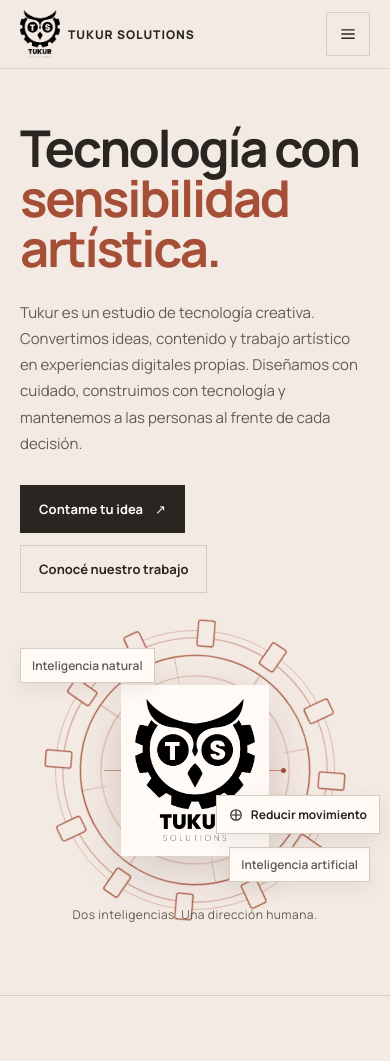
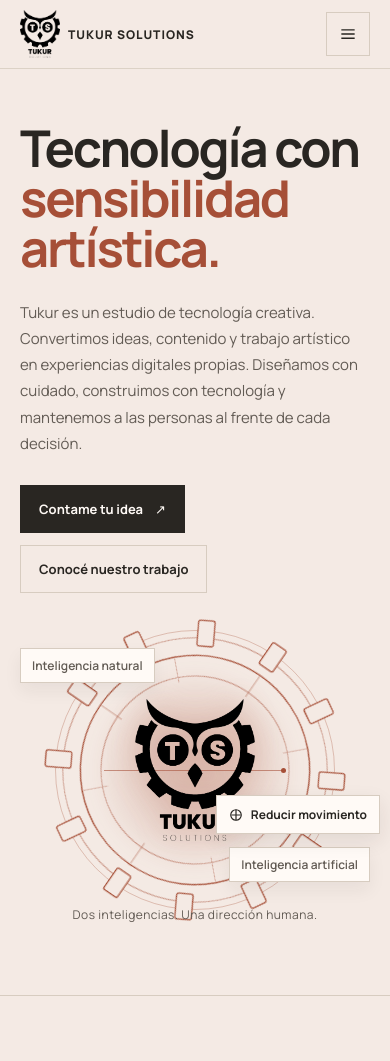
Before and after one commit to MiloDou/tukur-solutions-site, a plain HTML site: page index.html in a window 390 px wide. Shown: the top 1061 px of the page. Drawn offline with Linux system fonts and the light colour scheme.

Commit message:
Show the transparent Tukur logo without a plate

```diff
--- a/index.html
+++ b/index.html
@@ -77,9 +77,9 @@
     .gear-tooth, .gear-ring { fill: var(--paper); stroke: var(--accent); stroke-width: 1.2; vector-effect: non-scaling-stroke; }
     .gear-inner { fill: none; stroke: color-mix(in srgb, var(--accent) 58%, transparent); stroke-width: 1; vector-effect: non-scaling-stroke; }
     .gear-spoke { fill: none; stroke: color-mix(in srgb, var(--accent) 45%, transparent); stroke-width: 1; vector-effect: non-scaling-stroke; }
-    .logo-halo { position: absolute; z-index: -1; width: 242px; height: 242px; border-radius: 50%; background: radial-gradient(circle, color-mix(in srgb, var(--accent) 18%, var(--paper-strong)) 0, color-mix(in srgb, var(--accent) 7%, var(--paper)) 49%, transparent 72%); filter: blur(8px); }
-    .logo-plate { position: relative; display: grid; width: 194px; height: 224px; place-items: center; background: var(--paper-strong); box-shadow: 0 18px 42px rgba(41, 38, 34, .12); }
-    .logo-plate img { display: block; width: 154px; height: 182px; object-fit: contain; }
+    .logo-halo { position: absolute; z-index: -1; width: 242px; height: 242px; border-radius: 50%; background: radial-gradient(circle, color-mix(in srgb, var(--accent) 28%, transparent) 0, color-mix(in srgb, var(--accent) 13%, transparent) 46%, transparent 72%); filter: blur(10px); }
+    .logo-wrap { position: relative; display: grid; width: 194px; height: 224px; place-items: center; }
+    .logo-wrap img { display: block; width: 154px; height: 182px; object-fit: contain; filter: drop-shadow(0 0 14px color-mix(in srgb, var(--accent) 30%, transparent)); }
     .stage-label { position: absolute; z-index: 2; padding: 8px 11px; border: 1px solid var(--line); background: var(--paper-strong); color: var(--muted); font-size: 12px; font-weight: 600; box-shadow: 0 8px 18px rgba(41, 38, 34, .06); }
     .stage-label-human { top: 19%; left: 1%; }
     .stage-label-ai { right: 0; bottom: 19%; }
@@ -176,8 +176,8 @@
       .nav .nav-cta { padding: 10px 12px; }
       .hero { gap: 20px; min-height: auto; padding-block: 68px 77px; }
       .brand-stage { min-height: 350px; }
-      .logo-plate { width: 166px; height: 190px; }
-      .logo-plate img { width: 132px; height: 158px; }
+      .logo-wrap { width: 166px; height: 190px; }
+      .logo-wrap img { width: 132px; height: 158px; }
       .stage-label-human { left: -1%; }
       .section-heading { grid-template-columns: 1fr; gap: 16px; }
       .section-heading p { max-width: 520px; }
@@ -203,8 +203,8 @@
       .brand-stage::after { width: 224px; }
       .gear-art { width: 310px; }
       .logo-halo { width: 204px; height: 204px; }
-      .logo-plate { width: 148px; height: 171px; }
-      .logo-plate img { width: 120px; height: 142px; }
+      .logo-wrap { width: 148px; height: 171px; }
+      .logo-wrap img { width: 120px; height: 142px; }
       .stage-label-human { top: 13%; left: 0; }
       .stage-label-ai { right: 0; bottom: 16%; }
       .stage-caption { bottom: 0; }
@@ -292,7 +292,7 @@
         <span class="stage-link" aria-hidden="true"></span>
         <span class="stage-label stage-label-human">Inteligencia natural</span>
         <span class="stage-label stage-label-ai">Inteligencia artificial</span>
-        <div class="logo-plate"><img src="assets/tukur-logo-original.png" alt="" fetchpriority="high"></div>
+        <div class="logo-wrap"><img src="assets/tukur-logo-original.png" alt="" fetchpriority="high"></div>
         <p class="stage-caption">Dos inteligencias. Una dirección humana.</p>
       </div>
     </section>
```
